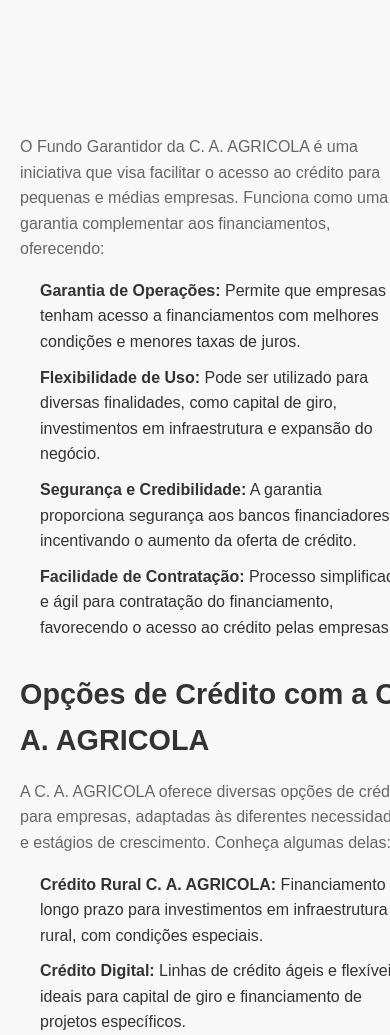
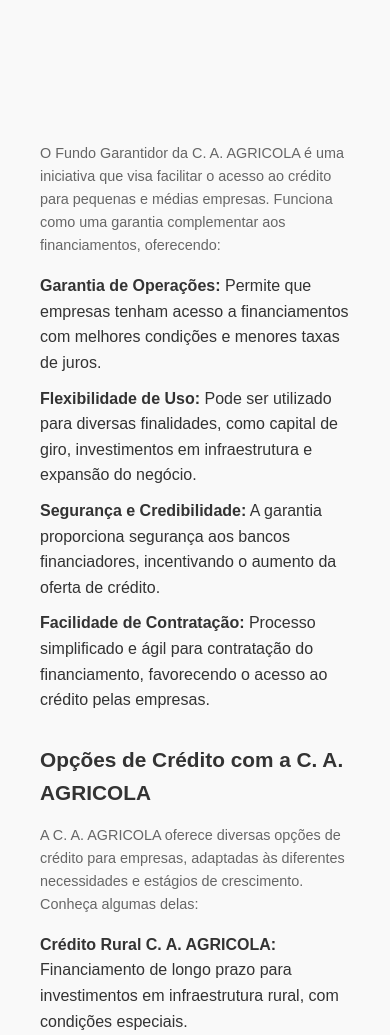
Before and after one commit to LeviJJesus/loan-simulation, a website: page public/index.html in a window 390 px wide. Shown: the part 3600-4635 px from the top of the page. Drawn offline with Linux system fonts and the light colour scheme.

Commit message:
Responsividade para a seção benefits

```diff
--- a/public/css/benefits/benefits.css
+++ b/public/css/benefits/benefits.css
@@ -19,12 +19,14 @@
     margin: 0 auto;
     display: flex;
     justify-content: space-between;
+    flex-wrap: wrap; /* Permite que os itens quebrem para a próxima linha */
 }
 
 .benefits-left,
 .benefits-right {
     flex: 1;
     padding: 0 20px;
+    box-sizing: border-box; /* Inclui o padding e border no cálculo da largura */
 }
 
 .benefits-left h2,
@@ -42,7 +44,7 @@
 
 .benefits-right ul {
     list-style-type: none;
-    padding-left: 20px;
+    padding-left: 0;
 }
 
 .benefits-right ul li {
@@ -80,14 +82,47 @@
     transform: translateY(0);
 }
 
+/* Responsividade */
 @media (max-width: 768px) {
     .benefits-content {
         flex-direction: column;
+        padding: 0 var(--padding); /* Adiciona padding nas laterais */
     }
 
     .benefits-left,
     .benefits-right {
         width: 100%;
         margin-right: 0;
+        padding: var(--padding);
+    }
+
+    .benefits-left h2,
+    .benefits-right h2 {
+        font-size: 2rem;
+    }
+
+    .benefits-left p,
+    .benefits-right p {
+        font-size: 1rem;
+    }
+
+    .benefits-right h3 {
+        font-size: 1.5rem;
     }
 }
+
+@media (max-width: 480px) {
+    .benefits-left h2,
+    .benefits-right h2 {
+        font-size: 1.8rem;
+    }
+
+    .benefits-left p,
+    .benefits-right p {
+        font-size: 0.9rem;
+    }
+
+    .benefits-right h3 {
+        font-size: 1.3rem;
+    }
+}
```
